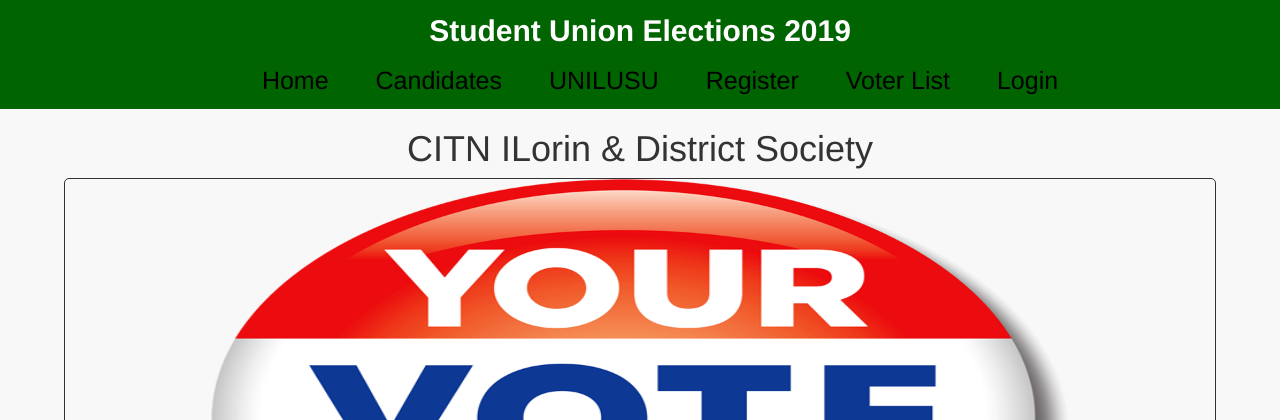
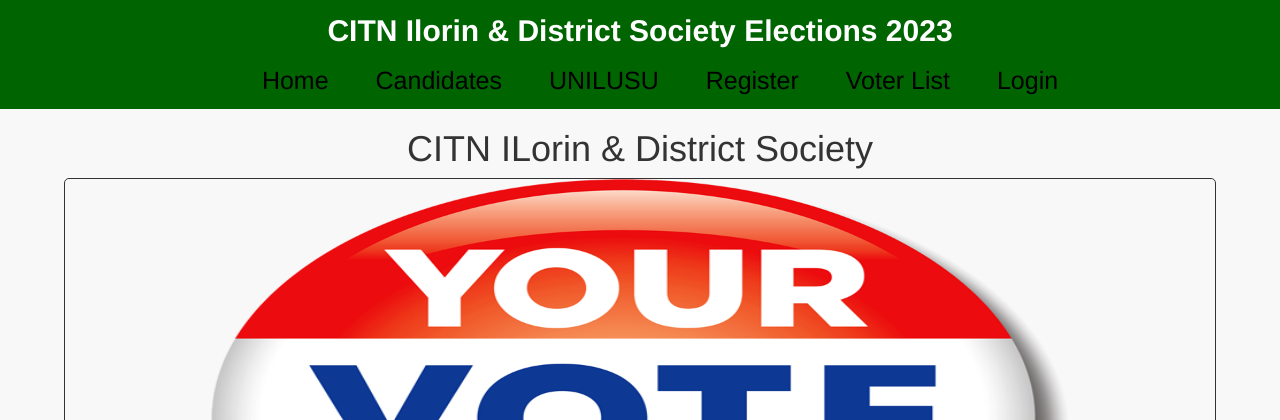
Before and after one commit to EngrGodfrey/vote, a PHP site: page /index.php in a window 1280 px wide. Shown: the top 420 px of the page. Run offline with PHP 8.4, Linux system fonts and the light colour scheme; grey boxes are pictures that could not be loaded.

Commit message:
Update view_banner.php

```diff
--- a/view_banner.php
+++ b/view_banner.php
@@ -14,7 +14,7 @@
 
 </style>
             <div class="text-center text-success animateuse" style="background-color:rgba(0, 100, 0, 1); font-size:25px;text-align:center; margin-top:-10px; padding-top:20px;">
-                <a style="color:white; font-weight:bold; font-size:30px;">Student Union Elections 2019</a>
+                <a style="color:white; font-weight:bold; font-size:30px;">CITN Ilorin & District Society Elections 2023</a>
 
         <nav class="nav-menue">
             <ul style = "color">
```
